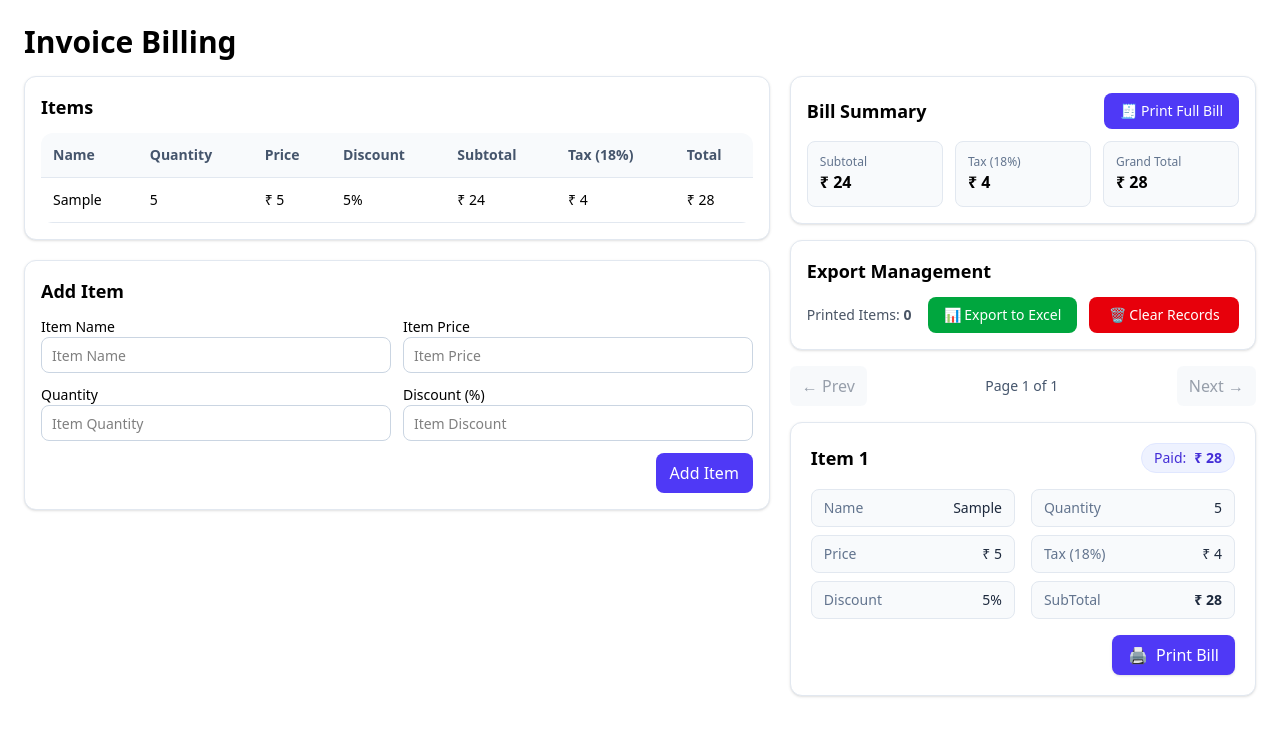
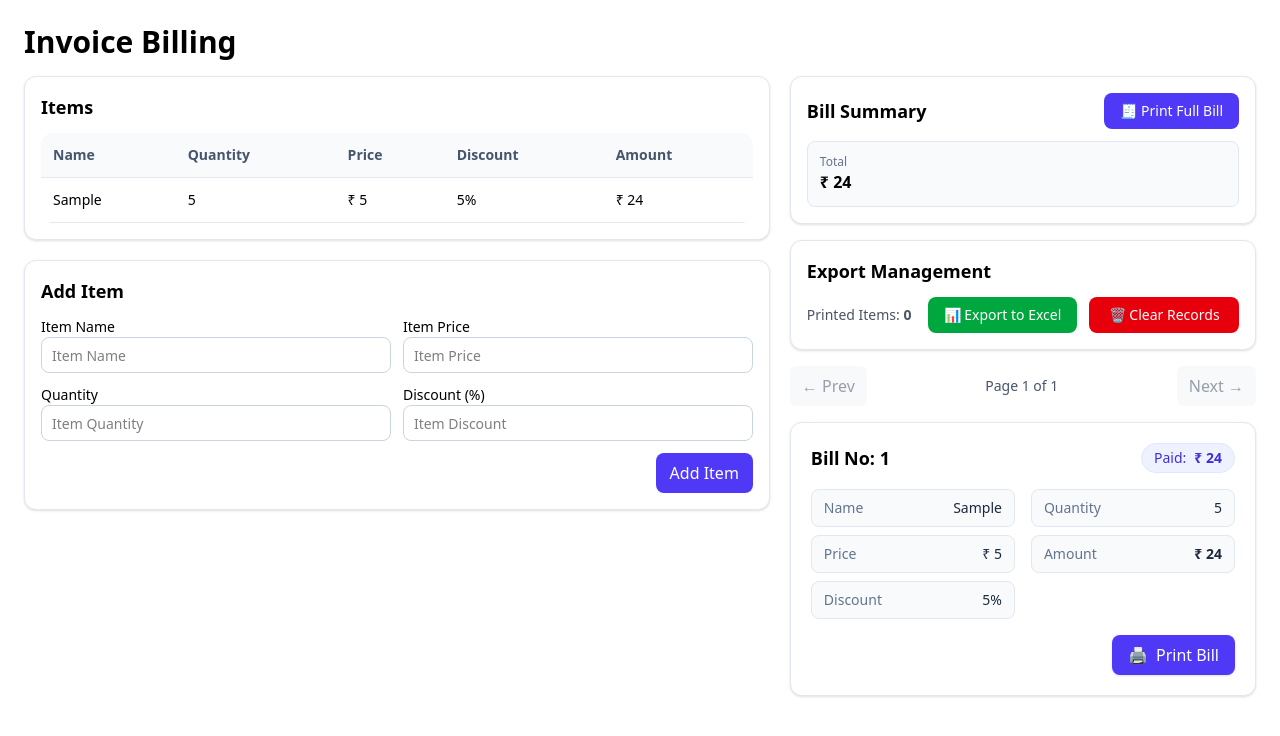
Before and after one commit to VishalChavda06/Resume-Projects, a React (Vite) app in the folder React/invoice-billing/: page / in a window 1280 px wide. Both pictures are taken after typing "Sample", "5", "5", "5" into the empty fields and a click on the button "Add Item". Shown: the top 736 px of the page. Built offline with nearby package versions, Linux system fonts and the light colour scheme.

Commit message:
remove GST conpeact

```diff
--- a/React/invoice-billing/src/components/InvoiceTable.jsx
+++ b/React/invoice-billing/src/components/InvoiceTable.jsx
@@ -13,24 +13,19 @@ const InvoiceTable = ({items}) => {
                     <th className='text-left font-semibold text-sm p-3 border-b border-slate-200'>Quantity</th>
                     <th className='text-left font-semibold text-sm p-3 border-b border-slate-200'>Price</th>
                     <th className='text-left font-semibold text-sm p-3 border-b border-slate-200'>Discount</th>
-                    <th className='text-left font-semibold text-sm p-3 border-b border-slate-200'>Subtotal</th>
-                    <th className='text-left font-semibold text-sm p-3 border-b border-slate-200'>Tax (18%)</th>
-                    <th className='text-left font-semibold text-sm p-3 border-b border-slate-200'>Total</th>
+                    <th className='text-left font-semibold text-sm p-3 border-b border-slate-200'>Amount</th>
                 </tr>
             </thead>
             <tbody>
                 {items.map((item, index)=>{
                     const subtotal = calculateItemTotal(item.qty, item.price, item.discount);
-                    const tax = subtotal * 0.18;
-                    const total = subtotal + tax;
+                    const total = subtotal; // GST removed
                     return (
                     <tr key={index} className='odd:bg-white even:bg-slate-50/50 hover:bg-slate-50'>
                         <td className='p-3 border-b border-slate-200 text-sm'>{item.name}</td>
                         <td className='p-3 border-b border-slate-200 text-sm'>{round(item.qty)}</td>
                         <td className='p-3 border-b border-slate-200 text-sm'>{inr(item.price)}</td>
                         <td className='p-3 border-b border-slate-200 text-sm'>{round(item.discount)}%</td>
-                        <td className='p-3 border-b border-slate-200 text-sm'>{inr(subtotal)}</td>
-                        <td className='p-3 border-b border-slate-200 text-sm'>{inr(tax)}</td>
                         <td className='p-3 border-b border-slate-200 text-sm'>{inr(total)}</td>
                     </tr>
                 )})}
--- a/React/invoice-billing/src/components/Summary.jsx
+++ b/React/invoice-billing/src/components/Summary.jsx
@@ -160,18 +160,10 @@ const Summary = ({items}) => {
                 🧾 Print Full Bill
               </button>
             </div>
-            <div className='grid grid-cols-1 sm:grid-cols-3 gap-3'>
+            <div className='grid grid-cols-1 gap-3'>
               <div className='p-3 rounded-lg bg-slate-50 border border-slate-200'>
-                <p className='text-xs text-slate-500'>Subtotal</p>
+                <p className='text-xs text-slate-500'>Total</p>
                 <p className='text-base font-semibold'>{formatINR(subtotal)}</p>
-              </div>
-              <div className='p-3 rounded-lg bg-slate-50 border border-slate-200'>
-                <p className='text-xs text-slate-500'>Tax (18%)</p>
-                <p className='text-base font-semibold'>{formatINR(tax)}</p>
-              </div>
-              <div className='p-3 rounded-lg bg-slate-50 border border-slate-200'>
-                <p className='text-xs text-slate-500'>Grand Total</p>
-                <p className='text-base font-semibold'>{formatINR(total)}</p>
               </div>
             </div>
           </div>
@@ -270,13 +262,12 @@ const Summary = ({items}) => {
           const globalIndexFromReversed = start + i; // index in reversed array
           const originalIndex = items.length - 1 - globalIndexFromReversed;
           const total = calculateItemTotal(ele.qty, ele.price, ele.discount);
-          const tax = total * 0.18;
-          const subTotal = total + tax;
+          const subTotal = total; // GST removed
           return (
             <div key={`card-${originalIndex}`} id={`item-${originalIndex}`} className='bg-white border border-slate-200 rounded-xl p-5 shadow-sm hover:shadow-md transition-shadow'>
               {/* Card Header */}
               <div className='flex items-center justify-between mb-4'>
-                <h2 className='text-lg font-semibold'>Item {originalIndex + 1}</h2>
+                <h2 className='text-lg font-semibold truncate'>Bill No: {originalIndex + 1}</h2>
                 <span className='inline-flex items-center gap-2 px-3 py-1 rounded-full bg-indigo-50 text-indigo-700 text-sm font-medium border border-indigo-100'>
                   Paid: <span className='font-semibold'>{formatINR(subTotal)}</span>
                 </span>
@@ -303,11 +294,7 @@ const Summary = ({items}) => {
                     <span className='text-slate-800 text-sm font-medium'>{ele.qty}</span>
                   </div>
                   <div className='flex items-center justify-between rounded-lg bg-slate-50 px-3 py-2 border border-slate-200'>
-                    <span className='text-slate-500 text-sm'>Tax (18%)</span>
-                    <span className='text-slate-800 text-sm font-medium'>{formatINR(tax)}</span>
-                  </div>
-                  <div className='flex items-center justify-between rounded-lg bg-slate-50 px-3 py-2 border border-slate-200'>
-                    <span className='text-slate-500 text-sm'>SubTotal</span>
+                    <span className='text-slate-500 text-sm'>Amount</span>
                     <span className='text-slate-800 text-sm font-semibold'>{formatINR(subTotal)}</span>
                   </div>
                 </div>
@@ -336,7 +323,7 @@ const printSingleBill=(index, items)=>{
     if(!printWindow) return;
     printWindow.document.write("<html><head><title>Invoice Bill</title>");
     printWindow.document.write(`<link rel=\"stylesheet\" href=\"${printCssUrl}\" />`);
-    printWindow.document.write("</head><body onload='window.print()'>");
+    printWindow.document.write("</head><body>");
 
     // Currency formatter for invoice with Indian grouping and no decimals (e.g., ₹ 30,798)
     // Returns inline HTML with spans to keep symbol and amount perfectly aligned in one line
@@ -360,24 +347,19 @@ const printSingleBill=(index, items)=>{
 
     // Process only the selected item data
     const selectedItem = items[index];
-    const total = calculateItemTotal(selectedItem.qty, selectedItem.price, selectedItem.discount);
-    const tax = total * 0.18;
-    const subtotal = total + tax;
+    const total = calculateItemTotal(selectedItem.qty, selectedItem.price, selectedItem.discount); // no GST
+    const subtotal = total;
 
     const itemData = [{
         name: selectedItem.name,
         qty: parseFloat(selectedItem.qty) || 0,
         price: parseFloat(selectedItem.price) || 0,
         discount: parseFloat(selectedItem.discount) || 0,
-        total: total,
-        tax: tax,
-        subtotal: subtotal
+        total: total
     }];
 
     // Calculate totals
-    const grandTotal = itemData.reduce((sum, item) => sum + item.subtotal, 0);
-    const grandTax = itemData.reduce((sum, item) => sum + item.tax, 0);
-    const grandSubtotal = itemData.reduce((sum, item) => sum + item.total, 0);
+    const grandTotal = itemData.reduce((sum, item) => sum + item.total, 0);
 
     printWindow.document.write(`
         <div class="print-content">
@@ -394,8 +376,6 @@ const printSingleBill=(index, items)=>{
                         <th>Quantity</th>
                         <th>Price</th>
                         <th>Discount (%)</th>
-                        <th>Total</th>
-                        <th>Tax</th>
                         <th>Subtotal</th>
                     </tr>
                 </thead>
@@ -408,8 +388,6 @@ const printSingleBill=(index, items)=>{
                             <td class="text-right">${inr2(item.price)}</td>
                             <td class="text-right">${item.discount}%</td>
                             <td class="text-right">${inr2(item.total)}</td>
-                            <td class="text-right">${inr2(item.tax)}</td>
-                            <td class="text-right">${inr2(item.subtotal)}</td>
                         </tr>
                     `).join('')}
                 </tbody>
@@ -417,14 +395,6 @@ const printSingleBill=(index, items)=>{
 
             <div class="total-section">
                 <table class="total-table">
-                    <tr>
-                        <td class="total-label">Subtotal:</td>
-                        <td class="total-value">${inr2(grandSubtotal)}</td>
-                    </tr>
-                    <tr>
-                        <td class="total-label">Tax (18%):</td>
-                        <td class="total-value">${inr2(grandTax)}</td>
-                    </tr>
                     <tr class="final-total">
                         <td class="total-label">Total Amount:</td>
                         <td class="total-value">${inr2(grandTotal)}</td>
@@ -441,6 +411,7 @@ const printSingleBill=(index, items)=>{
     printWindow.document.write("</body></html>");
     printWindow.document.close();
     printWindow.focus();
+    setTimeout(() => { try { printWindow.print(); } catch (_) {} }, 250);
 }
 
 // Prints a full invoice containing all items in the current bill
@@ -450,7 +421,7 @@ const printFullBill = (items) => {
     if(!printWindow) return;
     printWindow.document.write("<html><head><title>Invoice - Full Bill</title>");
     printWindow.document.write(`<link rel=\"stylesheet\" href=\"${printCssUrl}\" />`);
-    printWindow.document.write("</head><body onload='window.print()'>");
+    printWindow.document.write("</head><body>");
 
     const { subtotal, tax, total } = calculateSummary(items);
 
@@ -472,27 +443,27 @@ const printFullBill = (items) => {
         </thead>
         <tbody>
           ${items.map((it, idx) => {
-            const t = calculateItemTotal(it.qty, it.price, it.discount);
+            const t = calculateItemTotal(it.qty, it.price, it.discount); // no GST
             return `
               <tr>
                 <td class="right">${idx + 1}</td>
                 <td>${it.name}</td>
                 <td class="right">${(parseFloat(it.qty)||0)}</td>
-                <td class="right">${(parseFloat(it.price)||0).toFixed(2)}</td>
+                <td class="right">${new Intl.NumberFormat('en-IN', { maximumFractionDigits: 0 }).format(parseFloat(it.price)||0)}</td>
                 <td class="right">${(parseFloat(it.discount)||0)}</td>
-                <td class="right">${t.toFixed(2)}</td>
+                <td class="right">${new Intl.NumberFormat('en-IN', { maximumFractionDigits: 0 }).format(t)}</td>
               </tr>
             `;
           }).join('')}
         </tbody>
       </table>
       <table class="totals">
-        <tr><td>Subtotal</td><td class="right">${subtotal.toFixed(2)}</td></tr>
-        <tr><td>Tax (18%)</td><td class="right">${tax.toFixed(2)}</td></tr>
-        <tr class="final"><td>Total Amount</td><td class="right">${total.toFixed(2)}</td></tr>
+        <tr><td>Subtotal</td><td class="right">${new Intl.NumberFormat('en-IN', { maximumFractionDigits: 0 }).format(subtotal)}</td></tr>
+        <tr class="final"><td>Total Amount</td><td class="right">${new Intl.NumberFormat('en-IN', { maximumFractionDigits: 0 }).format(subtotal)}</td></tr>
       </table>
     `);
     printWindow.document.write("</body></html>");
     printWindow.document.close();
     printWindow.focus();
+    setTimeout(() => { try { printWindow.print(); } catch (_) {} }, 250);
 }
```
